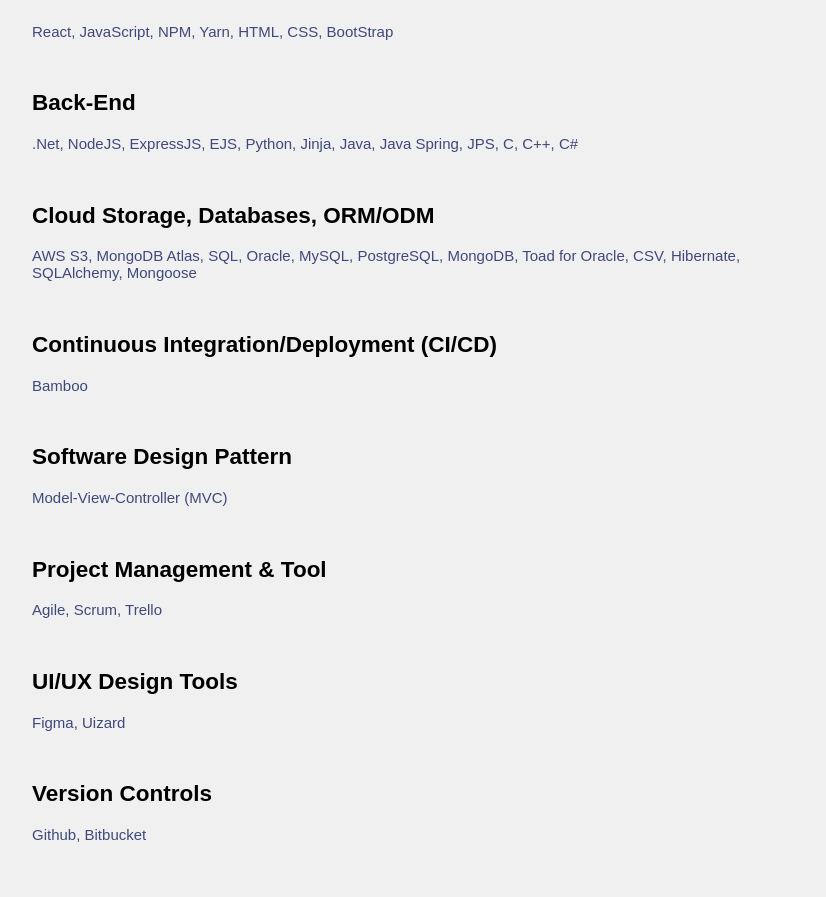
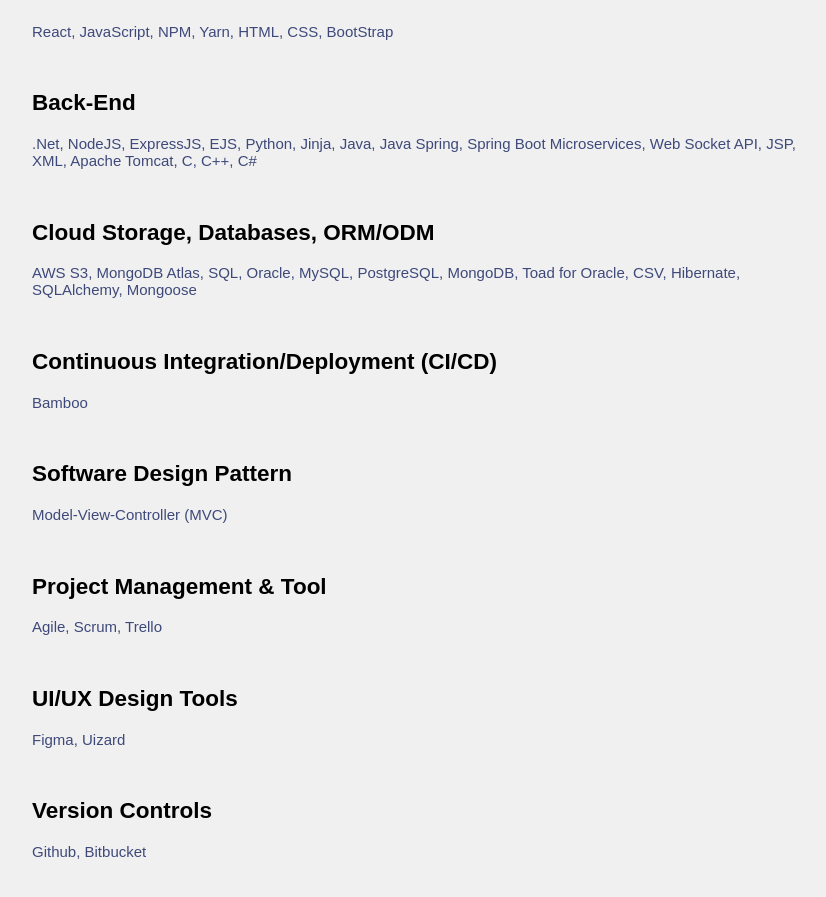
Before and after one commit to jvang0620/Personal-Portfolio, a React (Create React App) app: page / in a window 1280 px wide. Shown: the part 984-1881 px from the top of the page, without its empty margins (244-1070 px from the left). Built offline with nearby package versions, Linux system fonts and the light colour scheme.

Commit message:
adding more skills to homepage

```diff
--- a/src/pages/Home.js
+++ b/src/pages/Home.js
@@ -35,7 +35,7 @@
         </div>
       </div>
 
-      <br/><br/><br/>
+      <br /><br /><br />
 
       {/* Technology Proficiency */}
       <div className="skills">
@@ -56,7 +56,7 @@
           <li className="item">
             <h2>Back-End</h2>
             <p>
-              .Net, NodeJS, ExpressJS, EJS, Python, Jinja, Java, Java Spring, JPS, C, C++, C#
+              .Net, NodeJS, ExpressJS, EJS, Python, Jinja, Java, Java Spring, Spring Boot Microservices, Web Socket API, JSP, XML, Apache Tomcat, C, C++, C#
             </p>
           </li>
 
```
